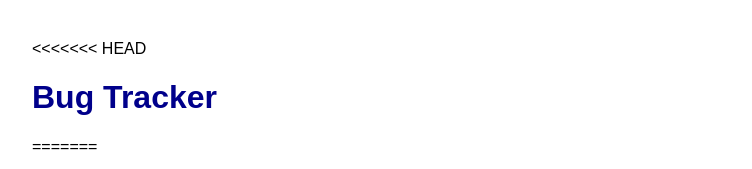
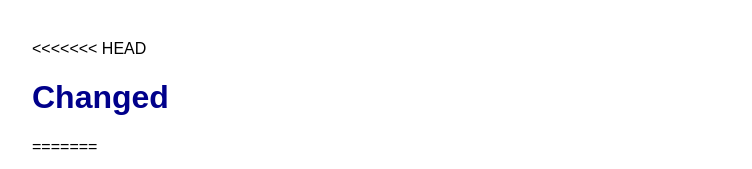
Before and after one commit to NiroshiniSenthil/Bug-Tracker, a plain HTML site: page index.html in a window 1280 px wide. Shown: the top 169 px of the page, without its empty margins (8-760 px from the left). Drawn offline with Linux system fonts and the light colour scheme.

Commit message:
fix: updated heading remotely

```diff
--- a/index.html
+++ b/index.html
@@ -7,7 +7,7 @@
 <body>
 
 <<<<<<< HEAD
-    <h1>Bug Tracker</h1>
+    <h1>Changed</h1>
 =======
     <h1>Updated bug tracker</h1>
 >>>>>>> 8205c7384faf27e4eca8cc989e293a5d6db87ac1
```
